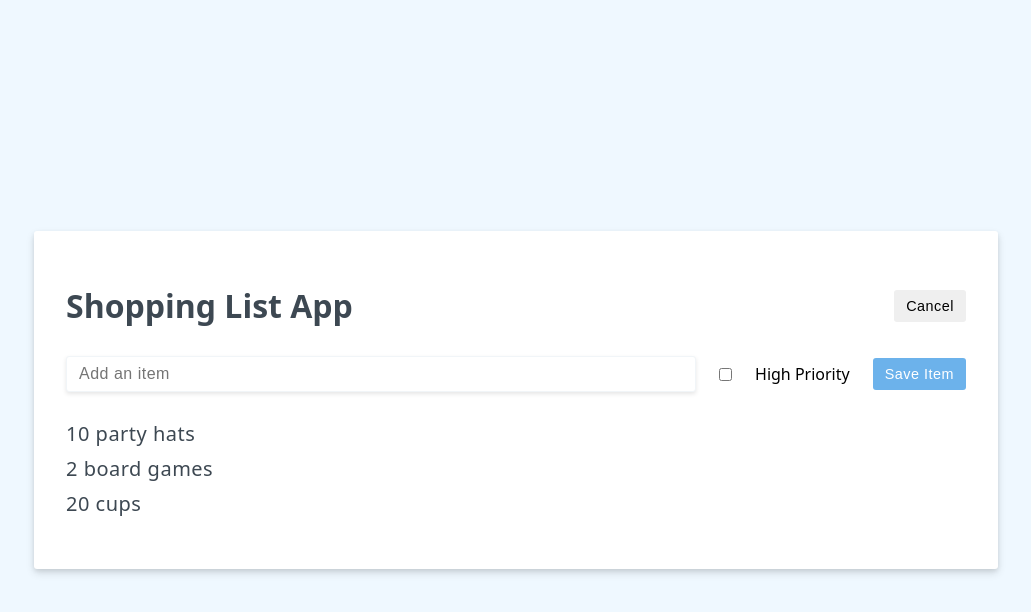
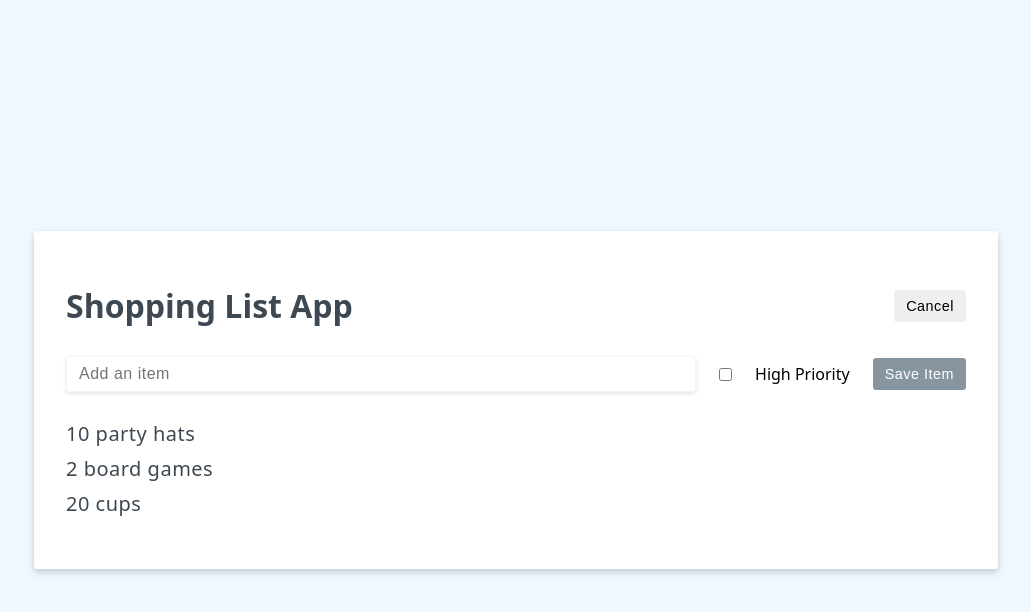
Before and after one commit to simpleanilcha/vueschool-courses, a Vue app in the folder fundamentals-composition-api/: page / in a window 1280 px wide. Both pictures are taken after a click on the button "Add Item". Shown: the top 612 px of the page, without its empty margins (124-1155 px from the left). Built offline with nearby package versions, Linux system fonts and the light colour scheme.

Commit message:
HTML attribute binding in vue

```diff
--- a/fundamentals-composition-api/src/App.vue
+++ b/fundamentals-composition-api/src/App.vue
@@ -36,7 +36,7 @@
   <form class="add-item-form" @submit.prevent="saveItem" v-if="editing">
     <input type="text" v-model.trim="newItem" placeholder="Add an item">
     <input type="checkbox" v-model="newItemHighPriority" name="" id=""> High Priority
-    <button class="btn btn-primary">
+    <button class="btn btn-primary" :disabled="!newItem.length">
       Save Item
     </button>
   </form>
```
